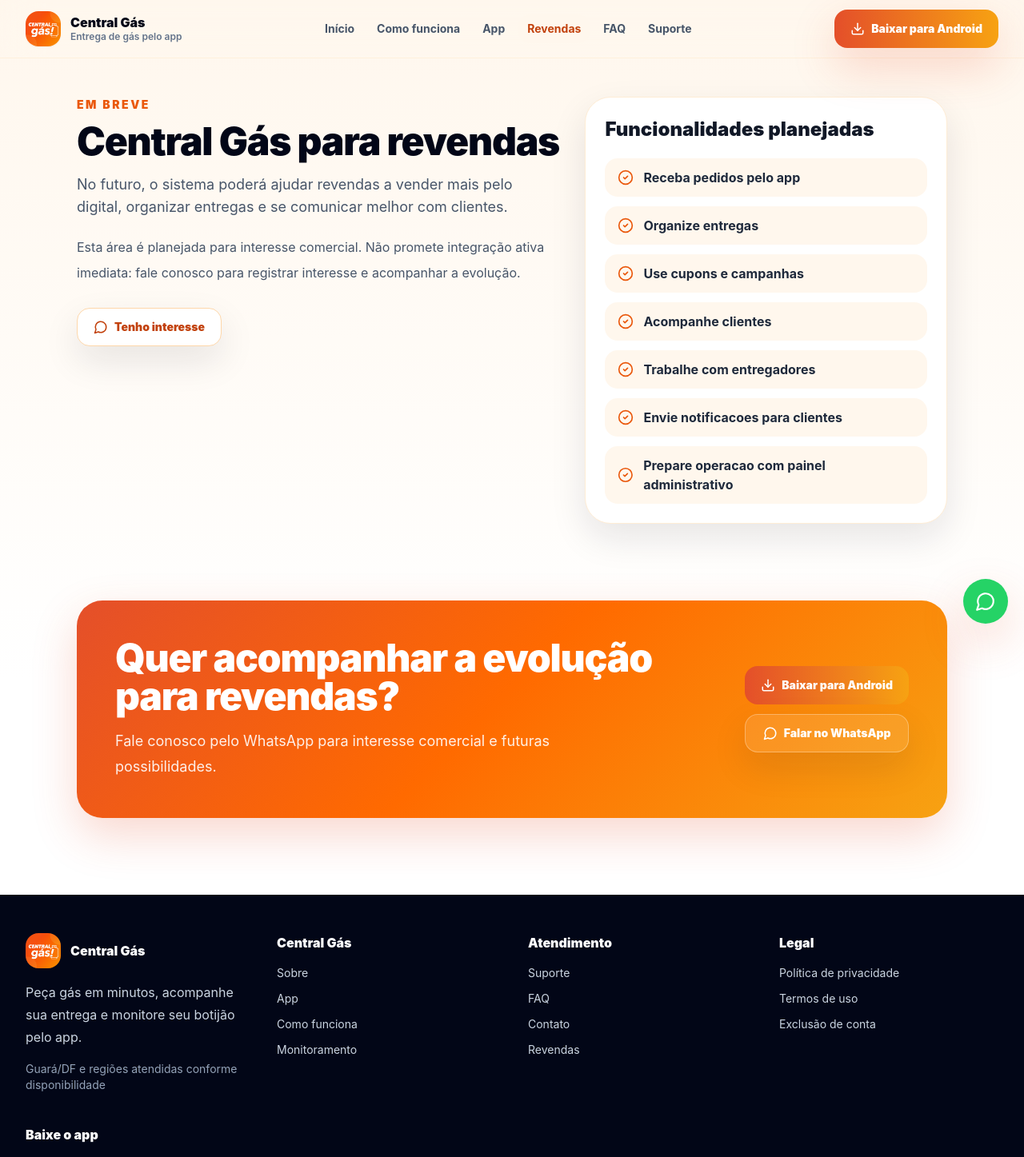
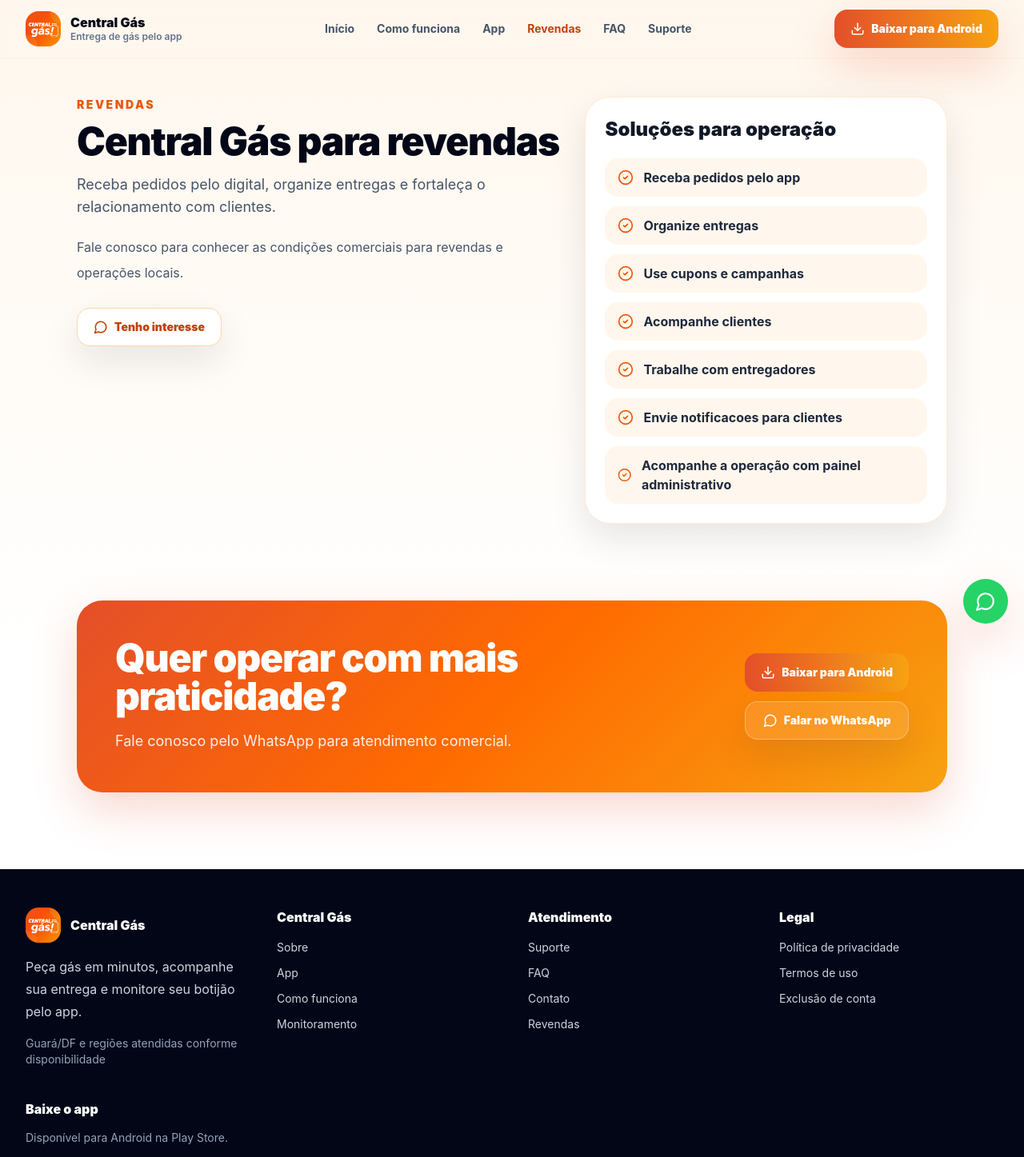
Before and after one commit to lucianosaantos321-ops/central-gas-site, a React (Vite) app: page /revendas in a window 1280 px wide. Shown: the top 1447 px of the page at 80% size. Built offline with nearby package versions, Linux system fonts and the light colour scheme.

Commit message:
Remove textos internos do site

```diff
--- a/src/components/layout/Footer.tsx
+++ b/src/components/layout/Footer.tsx
@@ -61,7 +61,7 @@
         <div>
           <h3 className="font-black">Baixe o app</h3>
           <p className="mt-3 text-sm leading-6 text-slate-400">
-            Primeira versao disponivel para Android.
+            Disponível para Android na Play Store.
           </p>
           <div className="mt-4 grid gap-3">
             <PlayStoreButton className="bg-white text-brand-700 shadow-none" />
--- a/src/components/ui/CTASection.tsx
+++ b/src/components/ui/CTASection.tsx
@@ -3,7 +3,7 @@
 
 export function CTASection({
   title = "Pronto para pedir gas com mais praticidade?",
-  description = "A primeira versao do Central Gas esta disponivel para Android na Play Store. Para suporte, fale conosco pelo WhatsApp.",
+  description = "Baixe o Central Gás para Android na Play Store ou fale com o suporte pelo WhatsApp.",
 }: {
   title?: string;
   description?: string;
--- a/src/components/ui/PartnerCTA.tsx
+++ b/src/components/ui/PartnerCTA.tsx
@@ -9,8 +9,7 @@
       </div>
       <h3 className="text-2xl font-black text-slate-950">Tem uma revenda?</h3>
       <p className="mt-3 leading-7 text-slate-600">
-        O Central Gás está sendo preparado para crescer com operações locais. Fale conosco
-        para interesse comercial e futuras possibilidades.
+        O Central Gás ajuda operações locais a receber pedidos digitais e organizar a experiência dos clientes.
       </p>
       <LinkButton to="/revendas" variant="secondary" className="mt-5" showArrow>
         Conhecer página de revendas
--- a/src/data/faq.ts
+++ b/src/data/faq.ts
@@ -7,7 +7,7 @@
   {
     question: "Como baixar o app?",
     answer:
-      "A primeira versao do Central Gas esta disponivel para Android na Play Store. Use os botoes de download deste site para acessar o link oficial.",
+      "Baixe o Central Gás para Android pela Play Store usando os botões de download deste site.",
   },
   {
     question: "Como fazer um pedido?",
@@ -67,7 +67,7 @@
   {
     question: "Quais formas de pagamento existem?",
     answer:
-      "A primeira versao trabalha com pagamento conforme informado no app, sem prometer pagamento online quando ele ainda nao estiver ativo.",
+      "As formas de pagamento são informadas no app durante a confirmação do pedido.",
   },
   {
     question: "O app cobra taxa?",
--- a/src/data/features.ts
+++ b/src/data/features.ts
@@ -54,8 +54,8 @@
   { title: "Enderecos salvos", description: "Cadastre endereco principal, telefone e localizacao opcional.", icon: Home },
   { title: "Loja", description: "Estrutura para botijoes P13, P20, P45 e catalogo organizado.", icon: ShoppingBag },
   { title: "Checkout", description: "Endereco, WhatsApp, pagamento na entrega, cupom e observacao.", icon: ClipboardCheck },
-  { title: "Cupons", description: "Base preparada para promocoes, primeira compra e campanhas futuras.", icon: Gift },
-  { title: "Pagamento na entrega", description: "Fluxo preparado para confirmar pedido sem prometer pagamento online.", icon: Wallet },
+  { title: "Cupons", description: "Aproveite cupons e campanhas disponíveis na hora do pedido.", icon: Gift },
+  { title: "Pagamento na entrega", description: "Finalize o pedido com pagamento conforme as opções disponíveis no app.", icon: Wallet },
   { title: "Acompanhamento", description: "Status do pedido do inicio a entrega.", icon: Truck },
   { title: "PIN de seguranca", description: "Pedido pode usar PIN para confirmar a entrega com mais seguranca.", icon: ShieldCheck },
   { title: "Notificacoes", description: "Alertas sobre pedido, gas e novidades importantes.", icon: Bell },
@@ -65,7 +65,7 @@
 ];
 
 export const howItWorksSteps = [
-  { title: "Baixe o app", description: "Instale a primeira versao do Central Gas para Android pela Play Store.", icon: Smartphone },
+  { title: "Baixe o app", description: "Instale o Central Gás para Android pela Play Store.", icon: Smartphone },
   { title: "Crie sua conta", description: "Informe seus dados principais para fazer pedidos com seguranca.", icon: ShieldCheck },
   { title: "Cadastre o endereco", description: "Salve o local de entrega e defina o endereco principal.", icon: MapPin },
   { title: "Escolha o botijao", description: "Selecione o produto disponivel na loja do app.", icon: PackageCheck },
@@ -91,5 +91,5 @@
   "Acompanhe clientes",
   "Trabalhe com entregadores",
   "Envie notificacoes para clientes",
-  "Prepare operacao com painel administrativo",
+  "Acompanhe a operação com painel administrativo",
 ];
--- a/src/pages/AppPage.tsx
+++ b/src/pages/AppPage.tsx
@@ -19,14 +19,14 @@
         <SectionTitle
           eyebrow="App Android"
           title="O app Central Gas"
-          description="A primeira versao esta disponivel para Android na Play Store, com pedido de gas, enderecos, acompanhamento e monitoramento estimado."
+          description="Baixe o Central Gás para Android e acompanhe pedidos, endereços e monitoramento estimado em uma experiência simples."
         />
         <div className="mt-7 flex flex-col gap-3 sm:flex-row">
           <PlayStoreButton />
           <WhatsAppButton />
         </div>
         <p className="mt-3 max-w-2xl text-sm font-bold text-slate-500">
-          No momento, o app oficial esta disponivel para dispositivos Android.
+          Disponível para Android na Play Store.
         </p>
         <div className="mt-10 grid gap-5 sm:grid-cols-2 lg:grid-cols-3">
           {appFeatures.map((feature) => (
@@ -37,7 +37,7 @@
           <SectionTitle
             center
             title="Telas do app Central Gas"
-            description="Conheca a experiencia da primeira versao para Android."
+            description="Veja como o app organiza pedido, entrega e monitoramento pelo celular."
           />
           <div className="mt-8">
             <ScreenshotGallery />
--- a/src/pages/Contato.tsx
+++ b/src/pages/Contato.tsx
@@ -16,11 +16,11 @@
           <FeatureCard title="WhatsApp" description={siteConfig.phoneDisplay} icon={MessageCircle} />
           <FeatureCard title="E-mail" description={siteConfig.emailPlaceholder} icon={Mail} />
           <FeatureCard title="Região" description={siteConfig.region} icon={MapPin} />
-          <FeatureCard title="Revendas" description="CTA para futuras parcerias comerciais." icon={Store} />
+          <FeatureCard title="Revendas" description="Parcerias comerciais e atendimento para revendas." icon={Store} />
         </div>
         <div className="mt-8 flex flex-col gap-3 sm:flex-row">
           <LinkButton href={siteConfig.whatsappUrl}>Falar no WhatsApp</LinkButton>
-          <LinkButton to="/revendas" variant="secondary">CTA para revendas</LinkButton>
+          <LinkButton to="/revendas" variant="secondary">Falar sobre revendas</LinkButton>
         </div>
       </main>
       <CTASection />
--- a/src/pages/Home.tsx
+++ b/src/pages/Home.tsx
@@ -55,7 +55,7 @@
           <SectionTitle
             eyebrow="Benefícios"
             title="Tudo para pedir gás com mais controle"
-            description="O site apresenta as funções do app cliente de forma clara, sem prometer recursos que ainda não estão ativos."
+            description="Peça gás, acompanhe seus pedidos e organize sua rotina pelo app Central Gás."
           />
           <div className="mt-8 grid gap-5 sm:grid-cols-2 lg:grid-cols-3">
             {homeBenefits.map((item) => (
@@ -116,7 +116,7 @@
             center
             eyebrow="Screenshots"
             title="Visual do app Central Gás"
-            description="Estrutura pronta para trocar por prints reais do app. Os modelos atuais seguem a identidade visual da primeira versão."
+            description="Conheça as principais telas do app e veja como é simples pedir, acompanhar e monitorar seu gás."
           />
           <div className="mt-8">
             <ScreenshotGallery />
--- a/src/pages/Revendas.tsx
+++ b/src/pages/Revendas.tsx
@@ -11,26 +11,25 @@
       <SEO
         title="Central Gás para revendas"
         path="/revendas"
-        description="Página de interesse comercial para futuras possibilidades do Central Gás com revendas e operações locais."
+        description="Canal comercial para revendas interessadas em operar com o Central Gás."
       />
       <main className="mx-auto max-w-6xl px-4 py-12 sm:px-6 lg:px-8">
         <div className="grid gap-8 lg:grid-cols-[1fr_0.75fr] lg:items-start">
           <div>
             <SectionTitle
-              eyebrow="Em breve"
+              eyebrow="Revendas"
               title="Central Gás para revendas"
-              description="No futuro, o sistema poderá ajudar revendas a vender mais pelo digital, organizar entregas e se comunicar melhor com clientes."
+              description="Receba pedidos pelo digital, organize entregas e fortaleça o relacionamento com clientes."
             />
             <p className="mt-5 leading-8 text-slate-600">
-              Esta área é planejada para interesse comercial. Não promete integração ativa
-              imediata: fale conosco para registrar interesse e acompanhar a evolução.
+              Fale conosco para conhecer as condições comerciais para revendas e operações locais.
             </p>
             <div className="mt-7">
               <WhatsAppButton label="Tenho interesse" />
             </div>
           </div>
           <div className="rounded-[2rem] border border-orange-100 bg-white p-6 shadow-soft">
-            <h2 className="text-2xl font-black">Funcionalidades planejadas</h2>
+            <h2 className="text-2xl font-black">Soluções para operação</h2>
             <div className="mt-5 grid gap-3">
               {partnerFeatures.map((feature) => (
                 <div key={feature} className="flex items-center gap-3 rounded-2xl bg-orange-50 px-4 py-3 font-bold text-slate-800">
@@ -42,7 +41,7 @@
           </div>
         </div>
       </main>
-      <CTASection title="Quer acompanhar a evolução para revendas?" description="Fale conosco pelo WhatsApp para interesse comercial e futuras possibilidades." />
+      <CTASection title="Quer operar com mais praticidade?" description="Fale conosco pelo WhatsApp para atendimento comercial." />
     </>
   );
 }
```
